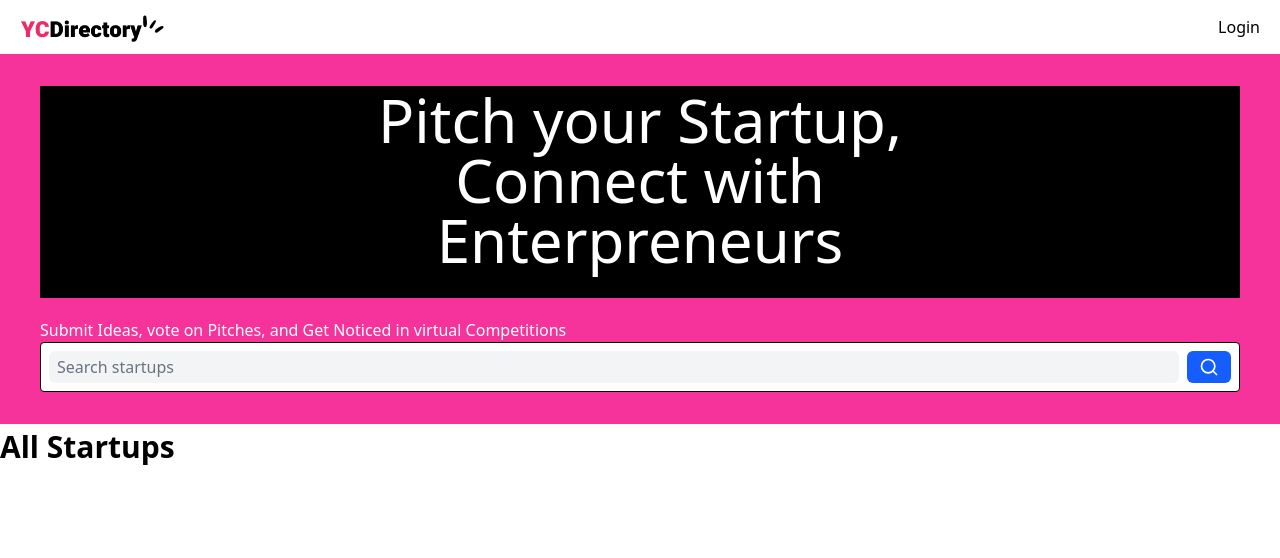
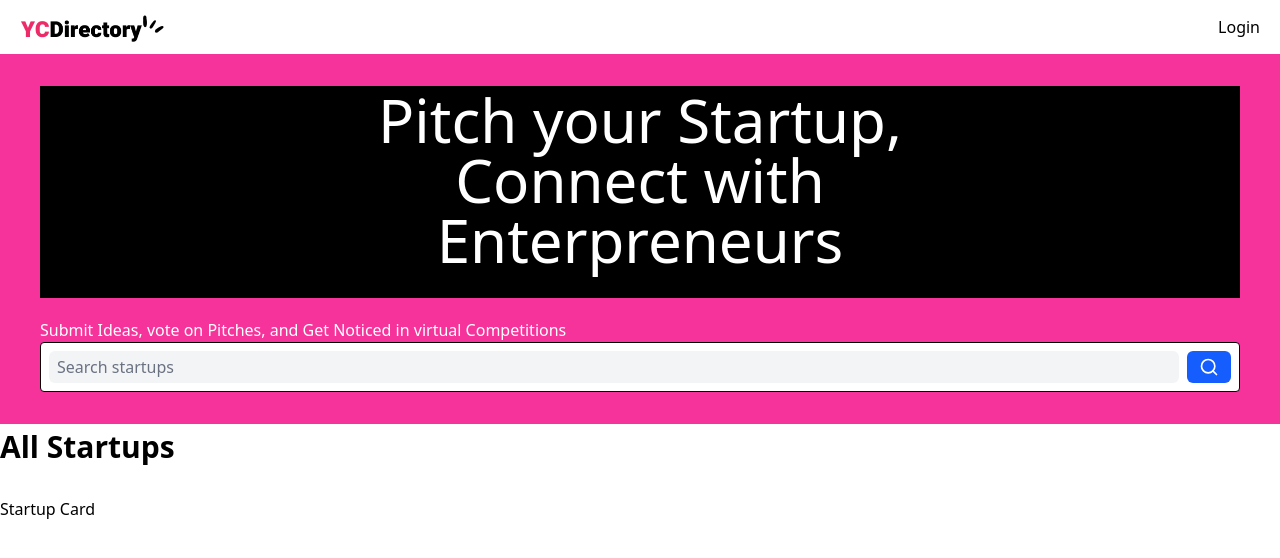
Before and after one commit to sarank1634/saran.v, a Next.js app in the folder yc_directory/: page / in a window 1280 px wide. Shown: the top 558 px of the page. Built offline with nearby package versions, Linux system fonts and the light colour scheme; no server answers.

Commit message:
i was add card after face some issues

```diff
--- a/yc_directory/app/(ROOT)/page.tsx
+++ b/yc_directory/app/(ROOT)/page.tsx
@@ -1,10 +1,22 @@
 
-import SearchForm from "../components/searchForm";
+import SearchForm from "../components/SearchForm";
+import StartupCard from "../components/StartupCard";
 
 export default async function Home( {searchParams}:{
   searchParams: Promise<{query: string}>
 }) {
   const query =  (await searchParams).query;
+
+  const posts  = [{ _createAt: 'yesterday',
+    views: 55,
+    author: { _id:1},
+    _id: 1,
+    description: "This is a test post",
+    category: "Robots",
+    title: "Robotics",
+  }
+  ]
+
   return (
     <>
      <div className="bg-pink-500 text-white-center py-8 px-10">
@@ -20,6 +32,11 @@ export default async function Home( {searchParams}:{
         <p className="text-30-semibold">
           {query? `Search results for ${query}`: `All Startups`}
         </p>
+        {/* cmd=shift+f*/}
+
+        <ul className="mt-7 card_gird">
+          <StartupCard/>
+        </ul>
       </section>
 
     </>
--- /dev/null
+++ b/yc_directory/app/components/StartupCard.tsx
@@ -0,0 +1,7 @@
+export default function StartupCard() {
+    return (
+        <div>
+            <h2>Startup Card</h2>
+        </div>
+    )
+}
--- a/yc_directory/app/globals.css
+++ b/yc_directory/app/globals.css
@@ -49,7 +49,13 @@
   .w-md-editor-toolbar {
       padding: 10px !important;
   }
+.card_grid {
+    @apply grid md:grid-cols-3 sm:grid-cols-2 gap-7;
+}
 
+.card_grid_sm {
+    @apply grid md:grid-cols-2 sm:grid-cols-1 gap-5;
+}
 @layer components {
     /* Search form styling */
     .search-form {
```
Also changed, not shown: yc_directory/app/components/SearchForm.tsx (renamed from yc_directory/app/components/searchForm.tsx).
